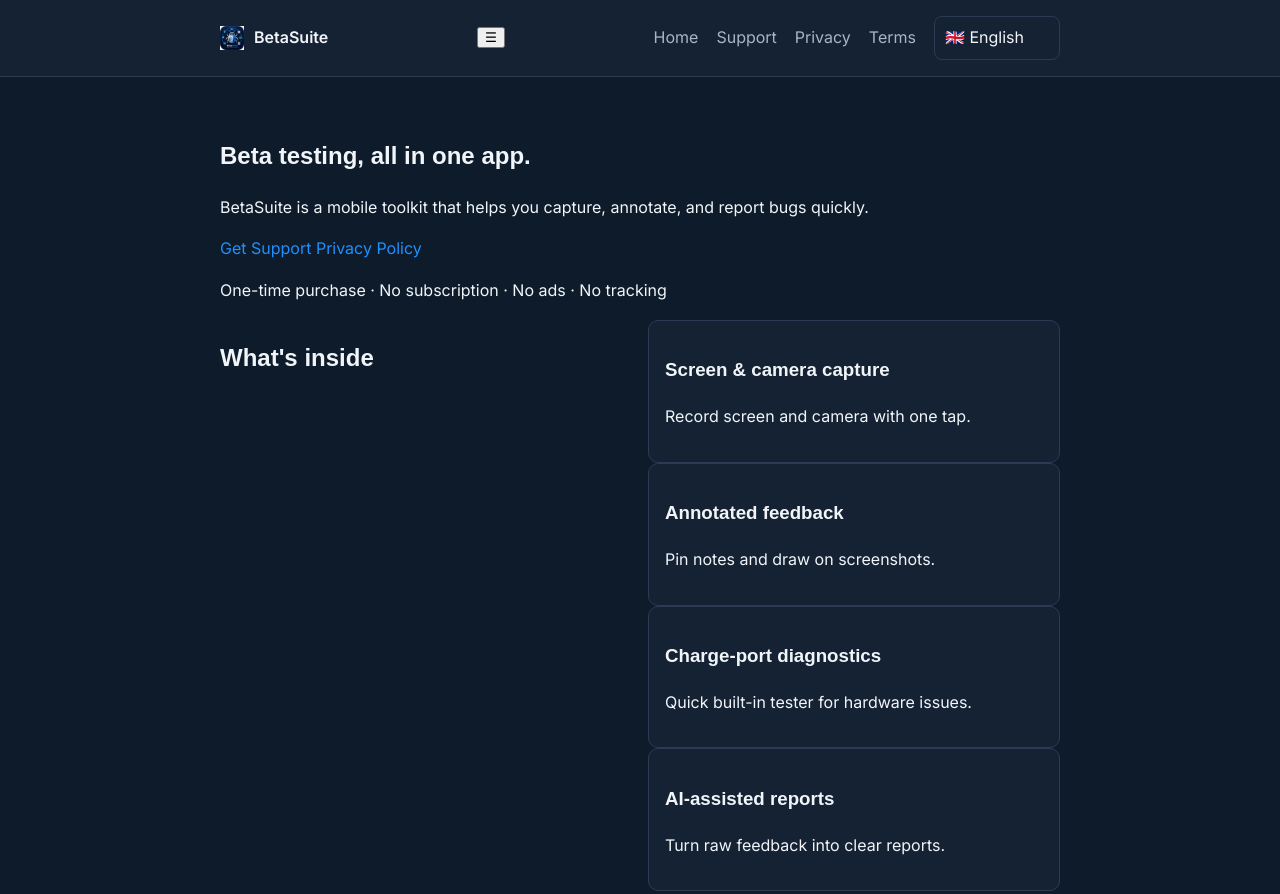
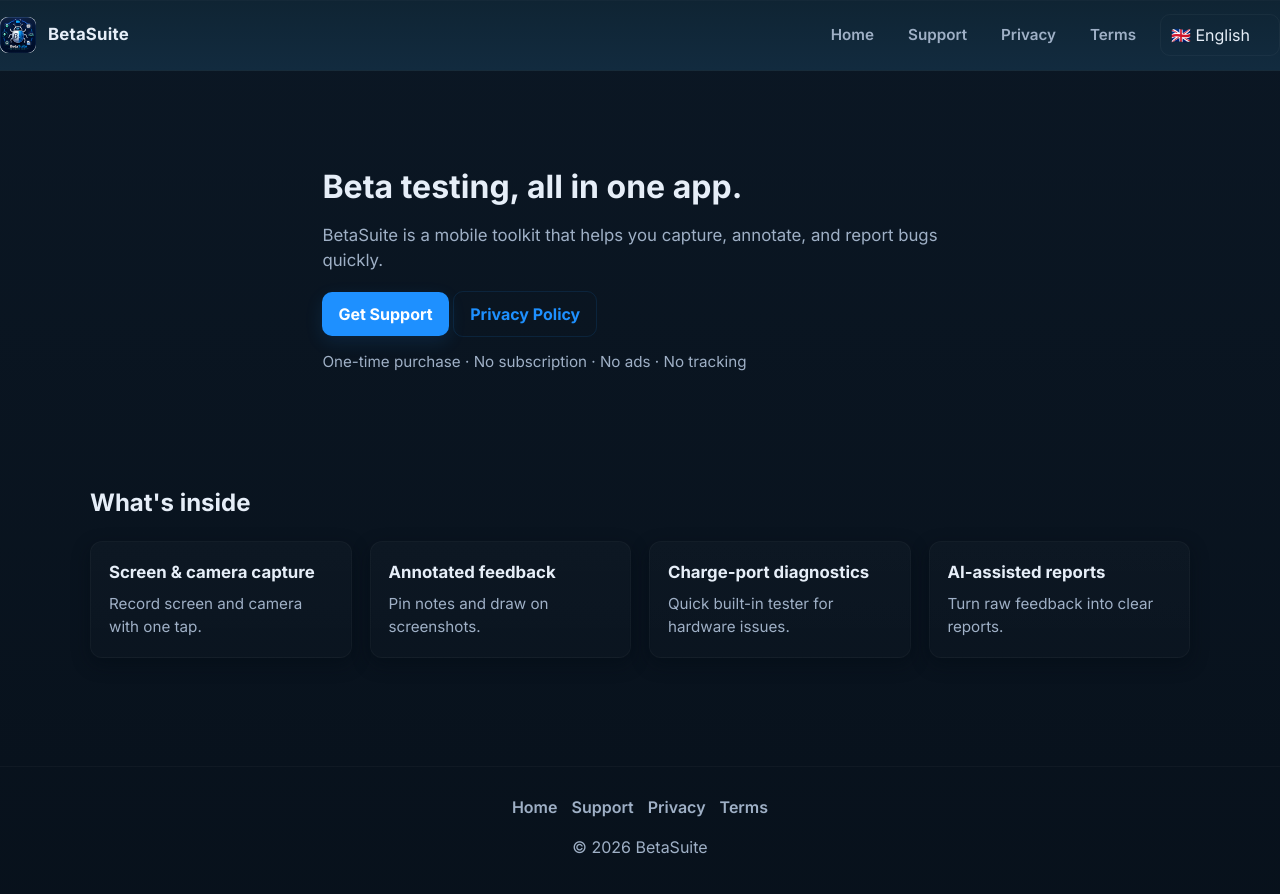
Before and after one commit to brilt9/betasuite-website, a plain HTML site: page index.html in a window 1280 px wide. Shown: the top 894 px of the page. Drawn offline with Linux system fonts and the light colour scheme.

Commit message:
Update styles.css

```diff
--- a/styles.css
+++ b/styles.css
@@ -1,176 +1,207 @@
-:root {
-  --navy: #0D1B2A;
-  --surface: #142233;
-  --surface-2: #1B2D44;
-  --accent: #1E90FF;
-  --accent-hover: #4DA9FF;
-  --amber: #FFA726;
-  --text: #F1F5F9;
-  --text-muted: #A8B5C7;
-  --border: #2A3B53;
-  --max-w: 880px;
-  --radius: 10px;
+/* =========================
+   BetaSuite — Drop-in styles
+   Replaces existing styles.css
+   ========================= */
+
+:root{
+  --bg:#0b1724;
+  --surface:#0f2433;
+  --surface-2:#122b3f;
+  --accent:#1e90ff;
+  --accent-2:#4da9ff;
+  --amber:#ffa726;
+  --text:#e6eef8;
+  --muted:#9fb0c6;
+  --border:#203244;
+  --container-max:1100px;
+  --radius:12px;
+  --gap:18px;
+  --shadow: 0 6px 18px rgba(2,10,20,0.45);
 }
 
-* {
-  box-sizing: border-box;
+/* Reset / base */
+*{box-sizing:border-box}
+html{scroll-behavior:smooth}
+body{
+  margin:0;
+  font-family:Inter,system-ui,-apple-system,"Segoe UI",Roboto,"Helvetica Neue",Arial;
+  background:linear-gradient(180deg,var(--bg),#07101a 120%);
+  color:var(--text);
+  line-height:1.5;
+  -webkit-font-smoothing:antialiased;
+  -moz-osx-font-smoothing:grayscale;
 }
 
-html {
-  scroll-behavior: smooth;
+/* Utility container */
+.container{
+  max-width:var(--container-max);
+  margin:0 auto;
+  padding:0 20px;
 }
 
-body {
-  margin: 0;
-  font-family: 'Inter', -apple-system, BlinkMacSystemFont, 'Segoe UI', Roboto, sans-serif;
-  background: var(--navy);
-  color: var(--text);
-  line-height: 1.6;
+/* Links */
+a{color:var(--accent);text-decoration:none;transition:color .18s ease}
+a:hover{color:var(--accent-2);text-decoration:underline}
+
+/* Header / Nav */
+.site-header{
+  background:linear-gradient(180deg,var(--surface),var(--surface-2));
+  border-bottom:1px solid rgba(255,255,255,0.03);
+  position:sticky;
+  top:0;
+  z-index:60;
+  backdrop-filter: blur(6px);
+  box-shadow: 0 1px 0 rgba(255,255,255,0.02) inset;
+}
+.nav{
+  display:flex;
+  align-items:center;
+  justify-content:space-between;
+  gap:var(--gap);
+  padding:14px 0;
+}
+.brand{
+  display:flex;
+  align-items:center;
+  gap:12px;
+  color:var(--text);
+  font-weight:700;
+  text-decoration:none;
+}
+.brand-mark{width:36px;height:36px;display:inline-block;object-fit:contain;border-radius:8px}
+.brand-name{font-size:1.05rem;letter-spacing:0.2px}
+
+/* Nav links */
+.nav-links{
+  display:flex;
+  align-items:center;
+  gap:14px;
+  flex-wrap:wrap;
+}
+.nav-links a{
+  color:var(--muted);
+  padding:8px 10px;
+  border-radius:8px;
+  font-weight:600;
+  font-size:0.95rem;
+}
+.nav-links a:hover{color:var(--text);background:rgba(255,255,255,0.02)}
+
+/* Nav toggle for small screens */
+.nav-toggle{
+  display:none;
+  background:transparent;
+  border:0;
+  color:var(--text);
+  font-size:20px;
+  padding:8px;
+  border-radius:8px;
+  cursor:pointer;
+}
+.nav-toggle:focus{outline:2px solid rgba(30,144,255,0.25);outline-offset:2px}
+
+/* Main content */
+main{padding:44px 0}
+.hero{
+  padding:48px 0;
+  display:flex;
+  align-items:center;
+  gap:24px;
+}
+.hero .container{display:block}
+h1{font-family:Inter,system-ui;font-size:2rem;margin:0 0 12px;color:var(--text)}
+.lead{color:var(--muted);max-width:60ch;margin:0 0 18px;font-size:1.05rem}
+
+/* Buttons */
+.btn{
+  display:inline-block;
+  background:var(--accent);
+  color:#fff;
+  padding:10px 16px;
+  border-radius:10px;
+  font-weight:700;
+  text-decoration:none;
+  transition:transform .12s ease,box-shadow .12s ease,background .12s ease;
+  box-shadow: 0 6px 18px rgba(30,144,255,0.12);
+}
+.btn:hover{transform:translateY(-2px);background:var(--accent-2)}
+.btn-secondary{
+  background:transparent;
+  color:var(--accent);
+  border:1px solid rgba(30,144,255,0.12);
+  box-shadow:none;
 }
 
-/* LINKS */
-a {
-  color: var(--accent);
-  text-decoration: none;
+/* Meta text */
+.meta{color:var(--muted);margin-top:14px;font-size:0.95rem}
+
+/* Features grid */
+.features{padding:28px 0}
+.feature-grid{
+  display:grid;
+  grid-template-columns:repeat(4,1fr);
+  gap:18px;
+}
+.feature{
+  background:linear-gradient(180deg, rgba(255,255,255,0.02), rgba(255,255,255,0.01));
+  border:1px solid rgba(255,255,255,0.03);
+  padding:18px;
+  border-radius:var(--radius);
+  box-shadow:var(--shadow);
+}
+.feature h3{margin:0 0 8px;font-size:1.05rem}
+.feature p{margin:0;color:var(--muted);font-size:0.95rem}
+
+/* Footer */
+.site-footer{
+  padding:28px 0;
+  border-top:1px solid rgba(255,255,255,0.03);
+  color:var(--muted);
+  text-align:center;
+  margin-top:36px;
+}
+.footer-links{display:flex;gap:14px;justify-content:center;margin-bottom:10px}
+.footer-links a{color:var(--muted);font-weight:600}
+
+/* Language picker */
+.language-picker{
+  background:transparent;
+  color:var(--text);
+  border:1px solid rgba(255,255,255,0.04);
+  border-radius:10px;
+  padding:8px 10px;
+  font:inherit;
+  cursor:pointer;
+  appearance:none;
+  -webkit-appearance:none;
+  -moz-appearance:none;
+  min-width:120px;
+}
+.language-picker:focus{outline:2px solid rgba(30,144,255,0.18);outline-offset:2px}
+.language-picker option{color:#000;background:#fff}
+
+/* Accessibility focus */
+a:focus,button:focus,input:focus,select:focus{outline:2px solid rgba(30,144,255,0.12);outline-offset:2px}
+
+/* Responsive adjustments */
+@media (max-width:1000px){
+  .feature-grid{grid-template-columns:repeat(2,1fr)}
+  h1{font-size:1.75rem}
+}
+@media (max-width:700px){
+  .container{padding:0 16px}
+  .nav{align-items:center}
+  .nav-toggle{display:block}
+  .nav-links{display:none;width:100%;flex-direction:column;gap:10px;padding:12px 0}
+  .nav-links.open{display:flex;background:linear-gradient(180deg,rgba(255,255,255,0.01),transparent);border-radius:10px;padding:12px}
+  .brand-mark{width:32px;height:32px}
+  .hero{padding:28px 0}
+  .feature-grid{grid-template-columns:1fr}
+  .lead{font-size:1rem}
+  .nav-links a{padding:10px;border-radius:8px}
+  .language-picker{width:100%}
 }
 
-a:hover {
-  color: var(--accent-hover);
-  text-decoration: underline;
-}
-
-/* HEADER */
-header.site-header {
-  background: var(--surface);
-  border-bottom: 1px solid var(--border);
-  padding: 16px 0;
-  position: sticky;
-  top: 0;
-  z-index: 100;
-}
-
-.nav {
-  max-width: var(--max-w);
-  margin: 0 auto;
-  padding: 0 20px;
-  display: flex;
-  justify-content: space-between;
-  align-items: center;
-  flex-wrap: wrap;
-}
-
-.nav-links {
-  display: flex;
-  gap: 18px;
-  align-items: center;
-  flex-wrap: wrap;
-}
-
-.nav-links a {
-  color: var(--text-muted);
-}
-
-.nav-links a:hover {
-  color: var(--text);
-}
-
-/* BRAND */
-.brand {
-  display: flex;
-  align-items: center;
-  gap: 10px;
-  font-weight: 600;
-  color: var(--text);
-}
-
-.brand-mark {
-  width: 24px;
-  height: 24px;
-  max-width: 24px;
-  max-height: 24px;
-  object-fit: contain;
-  display: inline-block;
-}
-
-/* MAIN */
-main {
-  max-width: var(--max-w);
-  margin: 0 auto;
-  padding: 40px 20px;
-}
-
-/* TEXT */
-h1, h2, h3 {
-  font-family: 'Poppins', sans-serif;
-}
-
-p {
-  color: var(--text);
-}
-
-.lede {
-  color: var(--text-muted);
-}
-
-/* FEATURES */
-.features {
-  display: grid;
-  grid-template-columns: repeat(auto-fit, minmax(240px, 1fr));
-  gap: 16px;
-}
-
-.feature {
-  background: var(--surface);
-  border: 1px solid var(--border);
-  padding: 16px;
-  border-radius: var(--radius);
-}
-
-/* FOOTER */
-footer.site-footer {
-  text-align: center;
-  padding: 24px;
-  border-top: 1px solid var(--border);
-  color: var(--text-muted);
-}
-
-/* =========================
-   LANGUAGE DROPDOWN FIX
-   ========================= */
-
-.language-picker {
-  background: var(--surface);
-  color: var(--text);
-  border: 1px solid var(--border);
-  border-radius: 8px;
-  padding: 8px 34px 8px 10px;
-  font: inherit;
-  cursor: pointer;
-
-  appearance: none;
-  -webkit-appearance: none;
-  -moz-appearance: none;
-}
-
-/* dropdown items */
-.language-picker option {
-  background: #ffffff;
-  color: #000000;
-}
-
-/* highlight selected option */
-.language-picker option:checked {
-  background: var(--accent);
-  color: #ffffff;
-}
-
-/* MOBILE */
-@media (max-width: 700px) {
-  .language-picker {
-    margin-top: 10px;
-  }
-
-  main {
-    padding: 32px 16px;
-  }
-}
+/* Small polish */
+.small-muted{color:var(--muted);font-size:0.9rem}
+.center{text-align:center}
```
